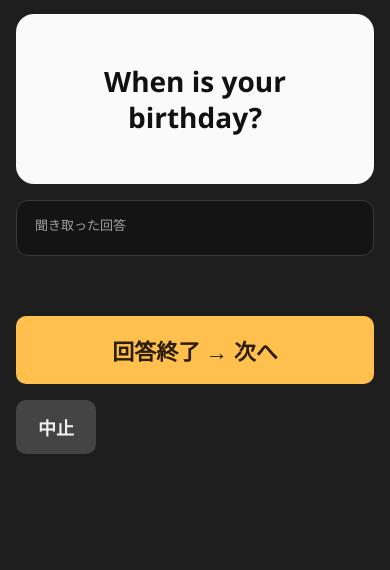
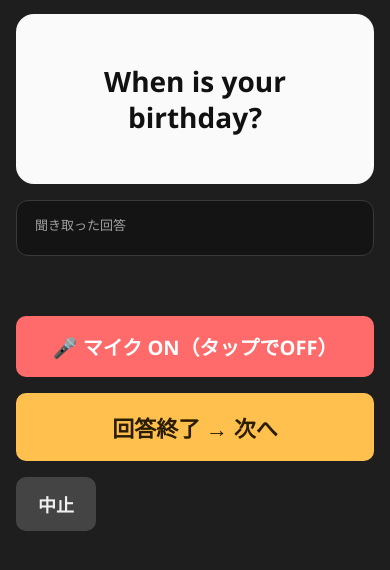
Before and after one commit to GG-HOUSE/english-flashcards, a plain HTML site: page index.html in a window 390 px wide. Both pictures are taken after a click on the button "スタート". Shown: the part 154-724 px from the top of the page. Drawn offline with Linux system fonts and the light colour scheme.

Commit message:
Add mic on/off toggle and improve mobile Chrome speech recognition
Co-Authored-By: Claude Opus 5.5 <noreply@anthropic.com>

```diff
--- a/index.html
+++ b/index.html
@@ -21,6 +21,8 @@
   .primary{background:var(--accent);color:#06121f}
   .secondary{background:#444;color:var(--text)}
   .next{background:var(--warn);color:#2a1d00;font-size:22px;padding:18px}
+  .micbtn{background:#444;color:var(--text);font-size:20px;padding:16px}
+  .micbtn.on{background:var(--ng);color:#fff}
   .topbar{display:flex;gap:12px;align-items:center;justify-content:space-between;flex-wrap:wrap}
   .timer{font-size:44px;font-weight:800;font-variant-numeric:tabular-nums}
   .timer.low{color:var(--ng)}
@@ -83,6 +85,7 @@
     <div class="hint" id="hintLine" style="display:none"></div>
     <div class="heard"><span class="label">聞き取った回答</span><span id="heard"></span></div>
     <div class="feedback" id="feedback"></div>
+    <button class="micbtn" id="micBtn">🎤 マイク OFF（タップでON）</button>
     <button class="next" id="nextBtn">回答終了 → 次へ</button>
     <div class="row"><button class="secondary" id="stopBtn">中止</button></div>
   </section>
@@ -293,13 +296,22 @@ const esc = s => String(s).replace(/[&<>"]/g,c=>({"&":"&amp;","<":"&lt;",">":"&g
 
 /* ---------- 音声認識 ---------- */
 const SR = window.SpeechRecognition || window.webkitSpeechRecognition;
-let rec=null, recBase=0, recLen=0;
+let rec=null, recBase=0, recLen=0, micWanted=false, micOn=false;
+const IS_MOBILE = /Android|iPhone|iPad|Mobile/i.test(navigator.userAgent);
 if(!SR) $("noSpeech").style.display="block";
 
 function startRec(){
-  if(!SR) return;
+  if(!SR){ setFeedback("このブラウザは音声認識に対応していません"); return; }
+  micWanted = true;
+  if(rec && micOn) return;
+  if(!rec) createRec();
+  recBase=0; recLen=0;
+  try{ rec.start(); }catch(_){}
+}
+function createRec(){
   rec = new SR();
-  rec.lang="en-US"; rec.continuous=true; rec.interimResults=true; rec.maxAlternatives=1;
+  // スマホのChromeは continuous モードが不安定なため、1発話ずつ認識して自動で再開する
+  rec.lang="en-US"; rec.continuous=!IS_MOBILE; rec.interimResults=true; rec.maxAlternatives=1;
   rec.onresult = e => {
     if(!running || locked) return;
     recLen = e.results.length;
@@ -321,14 +333,29 @@ function startRec(){
     }
   };
   rec.onstart = ()=>setMic(true);
-  rec.onend = ()=>{ setMic(false); if(running){ recBase=0; recLen=0; try{rec.start();}catch(_){} } };
-  rec.onerror = e => { if(e.error==="not-allowed") alert("マイクの使用が許可されていません。ブラウザの設定でマイクを許可してください。"); };
-  recBase=0; recLen=0;
-  try{ rec.start(); }catch(_){}
+  rec.onend = ()=>{
+    setMic(false); recBase=0; recLen=0;
+    if(running && micWanted) setTimeout(()=>{ if(running && micWanted && !micOn){ try{rec.start();}catch(_){} } }, 150);
+  };
+  rec.onerror = e => {
+    if(e.error==="not-allowed" || e.error==="service-not-allowed"){
+      micWanted=false; setMic(false);
+      setFeedback("マイクが許可されていません。アドレスバー左のアイコン →「権限」→ マイクを許可してください");
+    } else if(e.error==="audio-capture"){
+      micWanted=false; setMic(false);
+      setFeedback("マイクが見つかりません。他のアプリがマイクを使っていないか確認してください");
+    }
+  };
 }
 function resetRecBuffer(){ recBase = recLen; }
-function stopRec(){ if(rec){ rec.onend=null; try{rec.abort();}catch(_){} } setMic(false); recLen=0; }
-function setMic(on){ $("micDot").classList.toggle("on",on); $("micText").textContent = on?"聞き取り中":"マイク停止中"; }
+function stopRec(){ micWanted=false; if(rec){ try{rec.abort();}catch(_){} } setMic(false); recLen=0; }
+function setMic(on){
+  micOn = on;
+  $("micDot").classList.toggle("on",on); $("micText").textContent = on?"聞き取り中":"マイク停止中";
+  $("micBtn").classList.toggle("on", micWanted);
+  $("micBtn").textContent = micWanted ? "🎤 マイク ON（タップでOFF）" : "🎤 マイク OFF（タップでON）";
+}
+$("micBtn").onclick = ()=>{ if(micWanted){ stopRec(); } else { setFeedback(""); startRec(); setMic(micOn); } };
 
 /* ---------- ボタン ---------- */
 $("startBtn").onclick = start;
```
